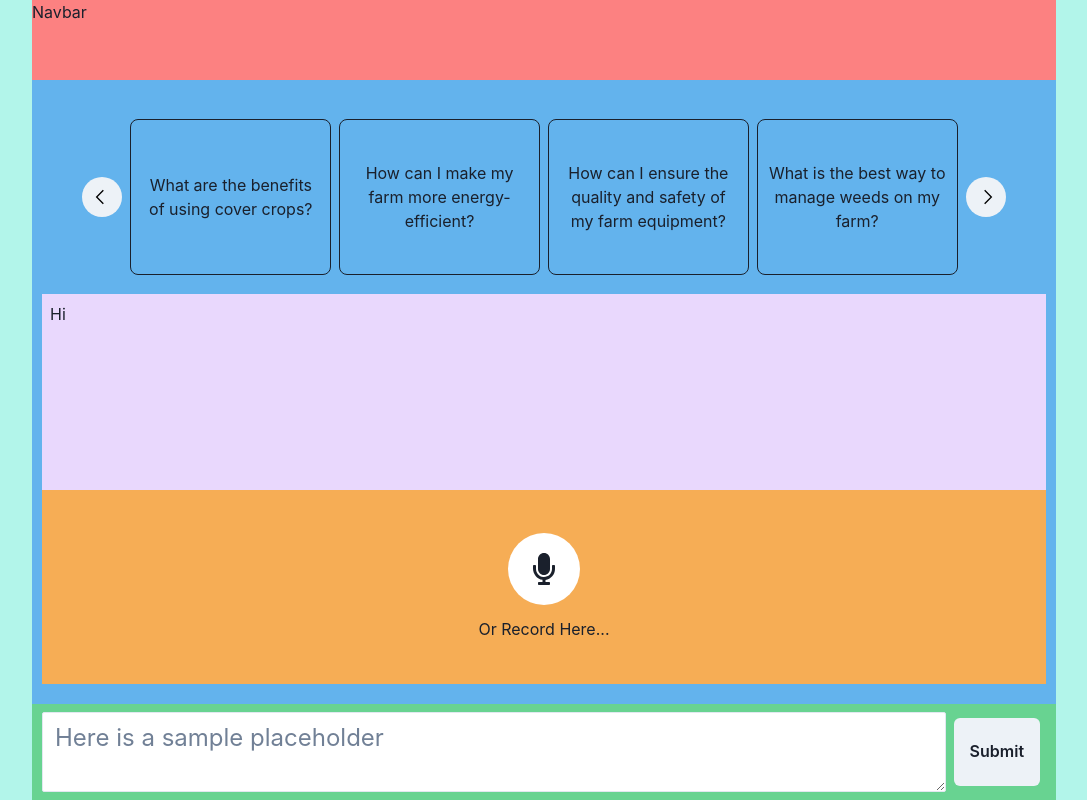
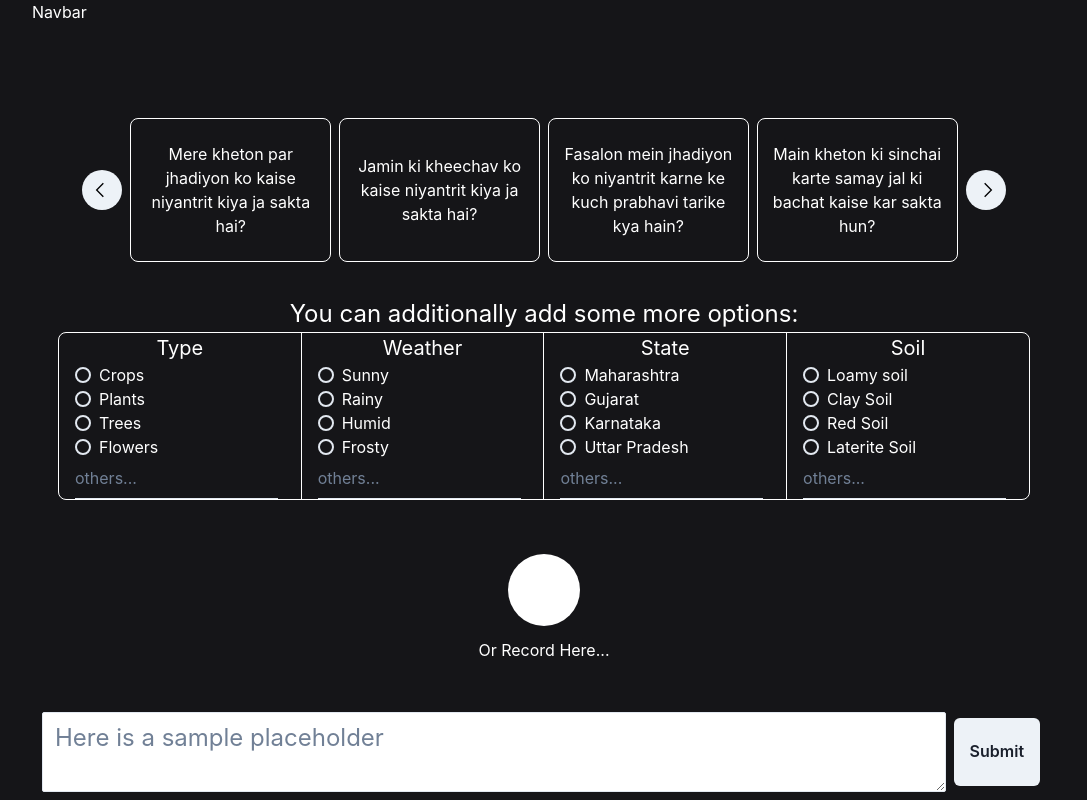
Before and after one commit to adxxtya/IntelliFarm, a Next.js app: page / in a window 1280 px wide. Shown: the whole page, without its empty margins (96-1183 px from the left). Built offline with nearby package versions, Linux system fonts and the light colour scheme.

Commit message:
Tweaking UI

```diff
--- a/pages/index.js
+++ b/pages/index.js
@@ -1,62 +1,55 @@
 import { useEffect, useState } from "react";
-import { Box, Flex, Icon, Text, Textarea } from "@chakra-ui/react";
+import {
+  Box,
+  Flex,
+  Icon,
+  Text,
+  Textarea,
+  Radio,
+  RadioGroup,
+} from "@chakra-ui/react";
 import { Input, Button } from "@chakra-ui/react";
 import axios from "axios";
 import { motion } from "framer-motion";
-import { FaMicrophone } from 'react-icons/fa';
-import { GrNext, GrPrevious } from 'react-icons/gr'
-
+import { FaMicrophone } from "react-icons/fa";
+import { GrNext, GrPrevious } from "react-icons/gr";
 
 export default function Home() {
 const farmerPrompts = [
-    "How can I improve the fertility of my soil?",
-    "What crops are best suited for my climate?",
-    "What are the best practices for crop rotation?",
-    "How can I conserve water when irrigating my crops?",
-    "What is the best way to manage weeds on my farm?",
-    "How can I prevent erosion on my fields?",
-    "What are the benefits of using cover crops?",
-    "What is the best way to store and preserve my crops?",
-    "How can I increase my farm's profitability?",
-    "What are some effective marketing strategies for small farms?",
-    "How can I reduce my farm's carbon footprint?",
-    "How can I get started with organic farming?",
-    "How can I attract beneficial insects to my crops?",
-    "What are some natural ways to fertilize my soil?",
-    "What are some effective ways to control soil erosion?",
-    "What are some common crop diseases and how can I prevent them?",
-    "How can I use technology to improve my farm's productivity?",
-    "What are some ways to prevent soil compaction?",
-    "How can I ensure the health of my livestock?",
-    "What are some effective ways to control livestock parasites?",
-    "How can I make my farm more energy-efficient?",
-    "What are some effective ways to manage farm waste?",
-    "How can I improve my crop yields?",
-    "What are some effective ways to control crop pests?",
-    "How can I ensure the quality of my crops?",
-    "What are some ways to prevent soil erosion on hillsides?",
-    "How can I use natural pest control methods on my farm?",
-    "What are some effective ways to manage weeds in my crops?",
-    "How can I attract pollinators to my crops?",
-    "What are some effective ways to manage irrigation on my farm?",
-    "How can I ensure the safety of my food products?",
-    "How can I improve the biodiversity on my farm?",
-    "What are some effective ways to manage grazing on my farm?",
-    "How can I use compost to improve my soil?",
-    "What are some ways to prevent soil erosion caused by water?",
-    "How can I improve my farm's soil health?",
-    "What are some effective ways to control deer damage to my crops?",
-    "How can I use green manure to improve my soil?",
-    "What are some effective ways to manage pests in my greenhouse?",
-    "How can I ensure the quality and safety of my farm equipment?",
-    "What are some effective ways to control bird damage to my crops?",
-    "How can I use crop rotation to improve my soil?",
-    "What are some effective ways to manage irrigation on a slope?",
-    "How can I ensure the health of my bees?",
-    "How can I improve my farm's biodiversity?",
-    "What are some effective ways to manage manure on my farm?",
-    "How can I use natural methods to control aphids on my crops?",
-  ];
+"Mere mitti ki urvarata ko kaise badhaya ja sakta hai?",
+"Mere mausam ke liye kaunse fasal sabse acchi hai?",
+"Crop rotation ke liye sabse acche tarike kya hai?",
+"Main kheton ki sinchai karte samay jal ki bachat kaise kar sakta hun?",
+"Mere kheton par jhadiyon ko kaise niyantrit kiya ja sakta hai?",
+"Main apne kshetron mein jamin ki kheechav kaise rok sakta hun?",
+"Cover crops use karne ke kya fayde hain?",
+"Mere fasalon ko kaise store aur preserve kiya ja sakta hai?",
+"Main apne khet ki munafahej kaise bada sakta hun?",
+"Chote kisanon ke liye kya prabhavi marketing strategies hain?",
+"Main apne kheton ki carbon footprint kaise kam kar sakta hun?",
+"Main organic farming se kaise shuruat kar sakta hun?",
+"Main apne fasalon ke liye faydemand keetanuon ko kaise attract kar sakta hun?",
+"Mitti ko natural tarike se kaise urvarak diya ja sakta hai?",
+"Jamin ki kheechav ko kaise niyantrit kiya ja sakta hai?",
+"Kuch common crop diseases hain aur inhe kaise roka ja sakta hai?",
+"Main technology ka istemal kar ke apne kheton ki productivity kaise badha sakta hun?",
+"Mitti ki gati ko rokne ke kuch tarike kya hain?",
+"Main apne pashuon ke svasthy ko kaise surakshit kar sakta hun?",
+"Pashuon ke kitanuon ko niyantrit karne ke kuch prabhavi tarike kya hain?",
+"Main apne kheton ki energy efficiency kaise badha sakta hun?",
+"Kheton ki kachra niyantran ke kuch prabhavi tarike kya hain?",
+"Mere fasalon ki paidavar kaise badhayi ja sakti hai?",
+"Fasalon ke keetanuon ko kaise niyantrit kiya ja sakta hai?",
+"Mere fasalon ki quality ko kaise surakshit kiya ja sakta hai?",
+"Hillside mein jamin ki kheechav ko kaise roka ja sakta hai?",
+"Apne kheton par prakritik keetanuon ka istemal kaise kiya ja sakta hai?",
+"Fasalon mein jhadiyon ko niyantrit karne ke kuch prabhavi tarike kya hain?",
+"Mere fasalon ko pollinators kaise attract kiya ja sakta hai?",
+"Kheton ki sinchai ko kaise niyantrit kiya ja sakta hai?",
+"Main apne khadya utpaadon ki suraksha kaise surakshit kar sakta hun?",
+"Main apne kheton ki jeev-jantu vividhta ko kaise badha sakta hun?",
+  "Mere kshetron mein chara kaise prabandhit kiya ja sakta hai?"
+]
 
   const [inputValue, setInputValue] = useState("");
   const [currentSlide, setCurrentSlide] = useState(0);
@@ -87,13 +80,17 @@ export default function Home() {
 
   const handleClick = () => {
     axios
-      .post("YOUR_NODEJS_SERVER_URL", { content: inputValue })
+      .post("YOUR_NODEJS_SERVER_URL", { message: inputValue })
       .then((response) => {
         console.log(response.data);
       })
       .catch((error) => {
         console.log(error);
       });
+  };
+
+  const handleRadioClick = (value) => {
+    console.log(value);
   };
 
   const Slide = ({ prompt, onClick }) => {
@@ -123,21 +120,20 @@ export default function Home() {
     setInputValue(prompt);
   };
 
-
   return (
     <Flex
       h="100vh"
       w="100%"
-      bg="teal.100"
       justifyContent="center"
       alignItems="center"
+      bg="#151518"
+      color="white"
     >
-      <Flex h="100vh" w="80%" bg="orange.200" direction="column">
-        <Flex bg="red.300" h="10vh">
+      <Flex h="100vh" w="80%" direction="column">
+        <Flex h="10vh">
           Navbar
         </Flex>
         <Flex
-          bg="blue.300"
           h="78vh"
           maxH="auto"
           overflowY="auto"
@@ -153,7 +149,13 @@ export default function Home() {
             justifyContent="center"
             gap="8px"
           >
-            <Button p="8px" borderRadius="50" leftIcon={<GrPrevious />} onClick={handlePrevSlide} iconSpacing={1} />
+            <Button
+              p="8px"
+              borderRadius="50"
+              leftIcon={<GrPrevious />}
+              onClick={handlePrevSlide}
+              iconSpacing={1}
+            />
             {getRandomPrompts().map((prompt, index) => (
               <Flex
                 alignItems="center"
@@ -169,24 +171,115 @@ export default function Home() {
                   wordWrap: "break-word",
                   overflow: "hidden",
                   maxWidth: "20%",
+                  transition: "box-shadow 0.3s ease-in-out",
+                  ":hover": {
+                    boxShadow: "0px 0px 10px rgba(0, 0, 0, 0.5)",
+                  },
                 }}
               >
-                <Slide key={index} onClick={() => handleClickSlide(prompt)} prompt={prompt} />
+                <Slide
+                  key={index}
+                  onClick={() => handleClickSlide(prompt)}
+                  prompt={prompt}
+                />
               </Flex>
             ))}
-            <Button p="8px" borderRadius="50" rightIcon={<GrNext />} onClick={handleNextSlide}  iconSpacing={1} />
+            <Button
+              p="8px"
+              borderRadius="50"
+              rightIcon={<GrNext />}
+              onClick={handleNextSlide}
+              iconSpacing={1}
+            />
           </Flex>
-          <Flex h="26vh" w="100%" bg="purple.100" p="8px">
-              Hi
+
+          <Flex h="30vh" w="100%"  p="16px" direction="column">
+            <Text w="100%" fontSize="24px" textAlign="center">
+              You can additionally add some more options:
+            </Text>
+            <Flex
+              w="100%"
+              h="100%"
+              border="1px solid"
+              borderRadius="8"
+              alignItems="center"
+              justifyContent="space-around"
+            >
+              <Flex direction="column" w="100%" borderRight="1px solid">
+                <Text textAlign="center" fontSize="20px">
+                  Type
+                </Text>
+                <RadioGroup onChange={handleRadioClick}>
+                  <Flex direction="column" justifyContent="center" pl="4">
+                    <Radio value="Crops">Crops</Radio>
+                    <Radio value="Plants">Plants</Radio>
+                    <Radio value="Trees">Trees</Radio>
+                    <Radio value="Flowers">Flowers</Radio>
+                    <Input variant="flushed" placeholder="others..." w="90%" />
                   </Flex>
-          <Flex h="26vh" w="100%" bg="orange.300" gap="3" justifyContent="center" alignItems="center" direction="column">
+                </RadioGroup>
+              </Flex>
+              <Flex direction="column" w="100%" borderRight="1px solid">
+                <Text textAlign="center" fontSize="20px">
+                  Weather
+                </Text>
+                <RadioGroup onChange={handleRadioClick}>
+                  <Flex direction="column" justifyContent="center" pl="4">
+                    <Radio value="Sunny">Sunny</Radio>
+                    <Radio value="Rainy">Rainy</Radio>
+                    <Radio value="Humid">Humid</Radio>
+                    <Radio value="Frosty">Frosty</Radio>
+                    <Input variant="flushed" placeholder="others..." w="90%" />
+                  </Flex>
+                </RadioGroup>
+              </Flex>
+              <Flex direction="column" w="100%" borderRight="1px solid">
+                <Text textAlign="center" fontSize="20px">
+                  State
+                </Text>
+                <RadioGroup onChange={handleRadioClick}>
+                  <Flex direction="column" justifyContent="center" pl="4">
+                    <Radio value="Maharashtra">Maharashtra</Radio>
+                    <Radio value="Gujarat">Gujarat</Radio>
+                    <Radio value="Karnataka">Karnataka</Radio>
+                    <Radio value="Uttar Pradesh">Uttar Pradesh</Radio>
+                    <Input variant="flushed" placeholder="others..." w="90%" />
+                  </Flex>
+                </RadioGroup>
+              </Flex>
+              <Flex direction="column" w="100%">
+                <Text textAlign="center" fontSize="20px">
+                  Soil
+                </Text>
+                <RadioGroup onChange={handleRadioClick}>
+                  <Flex direction="column" justifyContent="center" pl="4">
+                    <Radio value="Loamy soil">Loamy soil</Radio>
+                    <Radio value="Clay Soil">Clay Soil</Radio>
+                    <Radio value="Red Soil">Red Soil</Radio>
+                    <Radio value="Laterite Soil">Laterite Soil</Radio>
+                    <Input variant="flushed" placeholder="others..." w="90%" />
+                  </Flex>
+                </RadioGroup>
+              </Flex>
+            </Flex>
+          </Flex>
+
+          <Flex
+            h="22vh"
+            w="100%"
+            gap="3"
+            mt="4"
+            justifyContent="center"
+            alignItems="center"
+            direction="column"
+          >
             <Flex bg="white" p="20px" borderRadius="50">
               <Icon as={FaMicrophone} boxSize={8} />
             </Flex>
             Or Record Here...
           </Flex>
         </Flex>
-        <Flex bg="green.300" h="12vh" alignItems="center" p="10px" gap={2}>
+        <Flex h="12vh" alignItems="center" p="10px" gap={2}>
           <Textarea
             bg="white"
             fontSize="24px"
```
Lines whose indentation alone changed are shown as unchanged.
